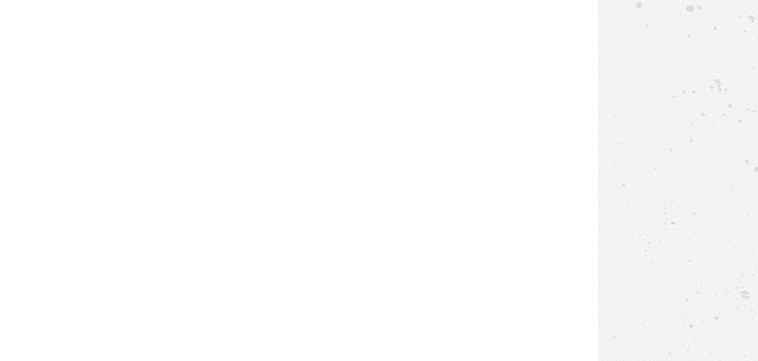
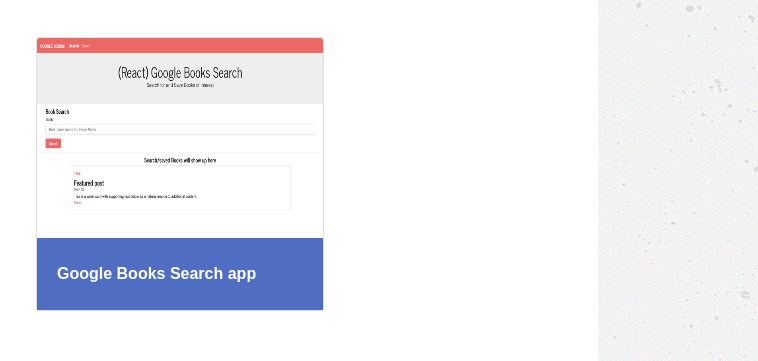
Before and after one commit to rgvegajr/Portfolio, a plain HTML site: page portfolio.html in a window 1280 px wide. Shown: the part 2153-2514 px from the top of the page, 522-1280 px from the left. Drawn offline with nearby package versions, Linux system fonts and the light colour scheme.

Commit message:
added google books search app

```diff
--- a/portfolio.html
+++ b/portfolio.html
@@ -116,6 +116,12 @@
                     <p class="card-text"><a class="card-text" href="https://rgvegajr.github.io/clickygame/">Fighter Aircraft Click Game app</a></p>
                 </div>
             </div>
+            <div class="card" style="width: 18rem;">
+                <img src="assets/images/googlebooksearchapp.png" class="card-img-top" alt="googlebooks search app">
+                <div class="card-body">
+                    <p class="card-text"><a class="card-text" href="https://reactgooglebooksearchapp.herokuapp.com/">Google Books Search app</a></p>
+                </div>
+            </div>
         </div>
     </div>
     <!-- fixed footer (move to separate footer file)-->
```
Also changed, not shown: assets/images/googlebooksearchapp.png (added).
